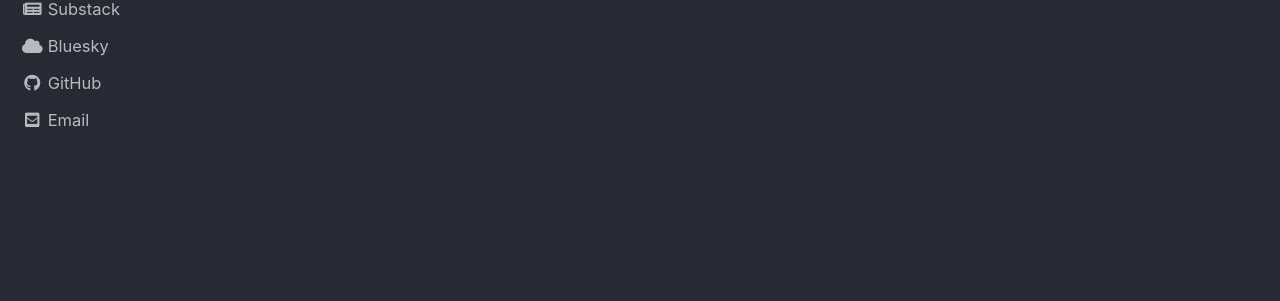
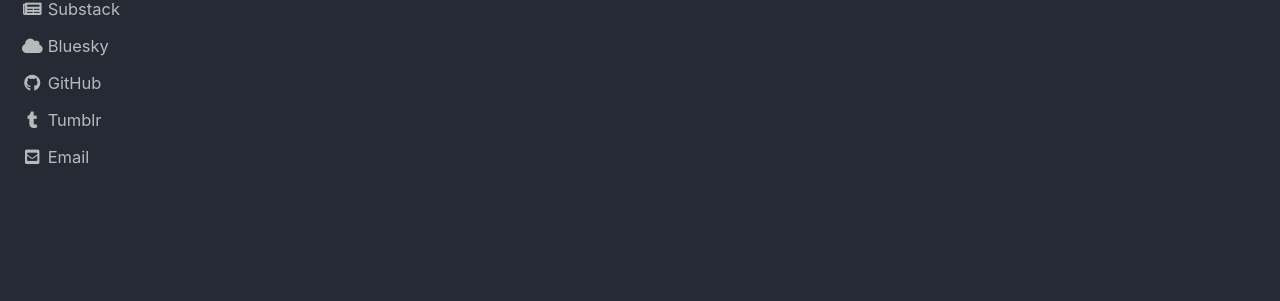
Before and after one commit to gwenythgalloway/gwenythgalloway.github.io, a Jekyll site: the page built from about.md, in a window 1280 px wide. Shown: the part 378-679 px from the top of the page. Built offline with Jekyll 4.4.1, drawn with Linux system fonts in a browser that asks for light colours; cached includes are drawn as plain includes.

Commit message:
Update _config.yml
Signed-off-by: Gwenyth Galloway <gwenythgalloway@protonmail.com>

```diff
--- a/_config.yml
+++ b/_config.yml
@@ -125,6 +125,9 @@
     - label: "GitHub"
       icon: "fab fa-fw fa-github"
       url: "https://github.com/gwenythgalloway"
+    - label: "Tumblr"
+      icon: "fab fa-fw fa-tumblr"
+      url: "https://gwenythgalloway.tumblr.com"
 
 # Reading Files
 include:
```
